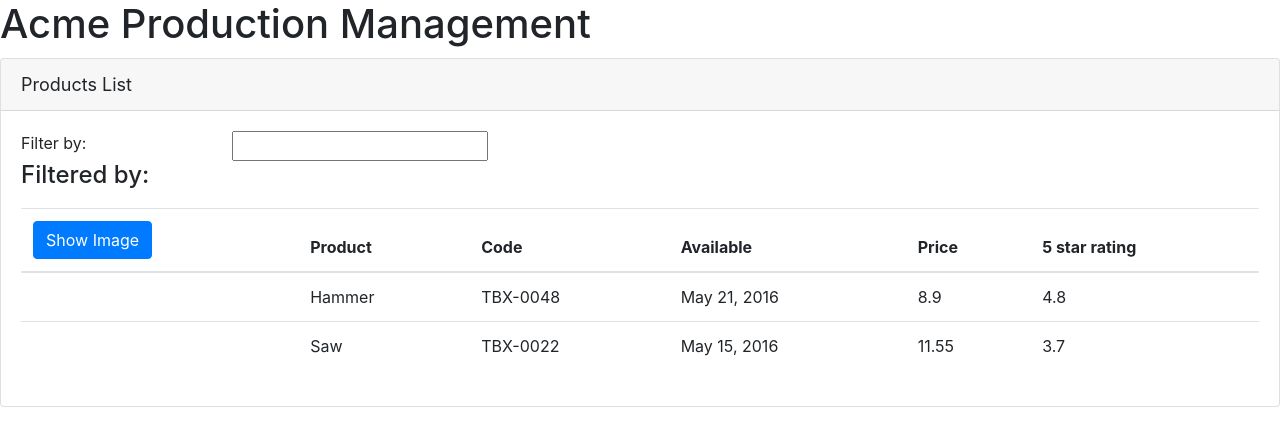
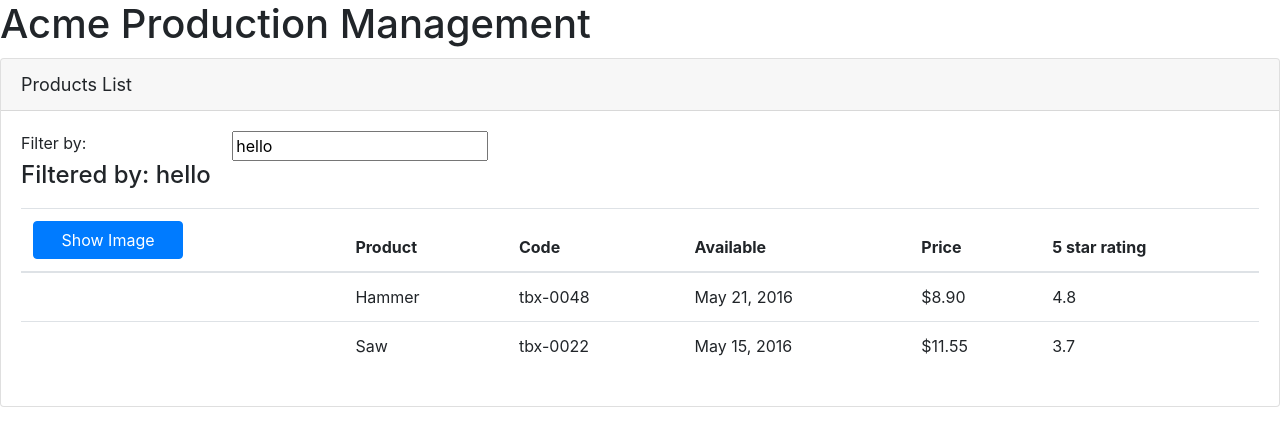
Before and after one commit to KaustubhD/Pluralsight, an Angular app in the folder Angular-Getting Started/: page / in a window 1280 px wide. Shown: the top 446 px of the page. Built offline with nearby package versions, Linux system fonts and the light colour scheme.

Commit message:
Module 3

```diff
--- a/Angular-Getting Started/src/app/app.module.ts
+++ b/Angular-Getting Started/src/app/app.module.ts
@@ -1,5 +1,6 @@
 import { BrowserModule } from '@angular/platform-browser';
 import { NgModule } from '@angular/core';
+import { FormsModule } from '@angular/forms';
 
 import { AppComponent } from './app.component';
 import { ProductListComponent } from './products/product-list.component';
@@ -10,7 +11,8 @@
     ProductListComponent
   ],
   imports: [
-    BrowserModule
+    BrowserModule,
+    FormsModule
   ],
   bootstrap: [AppComponent]
 })
--- a/Angular-Getting Started/src/app/products/product-list.component.html
+++ b/Angular-Getting Started/src/app/products/product-list.component.html
@@ -6,19 +6,19 @@
     <div class="row">
       <div class="col-md-2">Filter by:</div>
       <div class="col-md-4">
-        <input type="text" />
+        <input type="text" [(ngModel)]="filterString"/>
       </div>
     </div>
     <div class="row">
       <div class="col-md-6">
-        <h4>Filtered by: </h4>
+        <h4>Filtered by: {{ filterString }}</h4>
       </div>
     </div>
     <div class="table-responsive">
       <table class="table" *ngIf='products && products.length'>
         <thead>
           <tr>
-            <th><button class="btn btn-primary">Show Image</button></th>
+            <th><button class="btn btn-primary toggleImage" (click)="toggleImage()">{{showImage ? 'Hide' : 'Show'}} Image</button></th>
             <th>Product</th>
             <th>Code</th>
             <th>Available</th>
@@ -51,11 +51,13 @@
 
           -->
           <tr *ngFor="let product of products">
-            <td></td>
+            <td>
+              <img *ngIf="showImage" [src]="product.imageUrl" [title]="product.productName" [style.width.px]="imageWidth" [style.margin.px]="imageMargin" />
+            </td>
             <td>{{ product.productName }}</td>
-            <td>{{ product.productCode }}</td>
+            <td>{{ product.productCode | lowercase}}</td>
             <td>{{ product.releaseDate }}</td>
-            <td>{{ product.price }}</td>
+            <td>{{ product.price | currency:'USD':'symbol':'1.2-2' }}</td>
             <td>{{ product.starRating }}</td>
           </tr>
         </tbody>
--- a/Angular-Getting Started/src/app/products/product-list.component.ts
+++ b/Angular-Getting Started/src/app/products/product-list.component.ts
@@ -7,6 +7,10 @@
 
 export class ProductListComponent{
   pageTitle: string = 'Products List';
+  imageWidth: number = 50;
+  Imagemargin: number = 2;
+  showImage: boolean = false;
+  filterString: string = 'hello'
   products: any[] = [
     {
       "productId": 5,
@@ -29,4 +33,7 @@
       "imageUrl": "https://openclipart.org/image/300px/svg_to_png/27070/egore911_saw.png"
     }
   ];
+  toggleImage(): void{
+    this.showImage = !this.showImage
+  }
 }
--- a/Angular-Getting Started/src/styles.css
+++ b/Angular-Getting Started/src/styles.css
@@ -13,3 +13,6 @@
 .table {
   margin-top: 10px
 }
+button.toggleImage{
+  width: 150px;
+}
```
